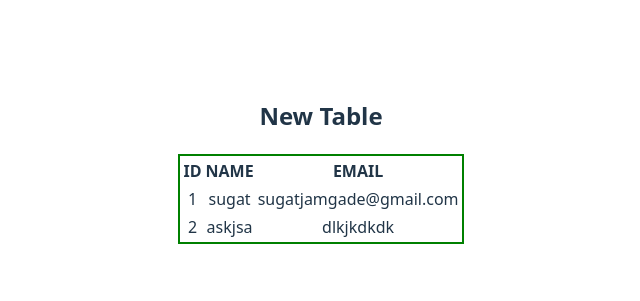
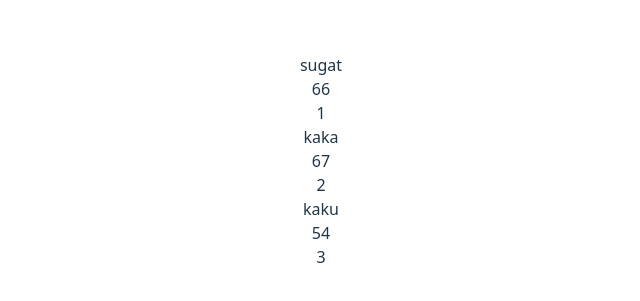
Before and after one commit to sugathub/react-learning, a React (Vite) app: page / in a window 1280 px wide. Shown: the part 239-540 px from the top of the page, without its empty margins (319-959 px from the left). Built offline with nearby package versions, Linux system fonts and the light colour scheme.

Commit message:
Fix JSX map rendering by wrapping expression in curly braces

```diff
--- a/src/App.jsx
+++ b/src/App.jsx
@@ -1,15 +1,47 @@
 
 import './App.css'
-import { Table } from './Table'
+import User from './User'
+
 
 
 
 function App() {
 
+  const student = [
+    {
+      id: 1,
+     name: "sugat",
+      age: 66,
+
+
+    },
+    {
+      id: 2,
+       name: "kaka",
+      age: 67,
+
+    },
+    {
+      id: 3,
+      name: "kaku",
+      age: 54,
+
+    }
+  ]
+
   return (
     <>
 
-<Table />
+{
+
+student.map((user) =>(
+      <div key={user.id}>
+        <User name={user} age={user.age} id={user.id} />
+      </div>
+      ))
+
+}
+
 
     </>
   )
--- a/src/Table.jsx
+++ /dev/null
@@ -1,61 +0,0 @@
-import React from 'react'
-
-export const Table = () => {
-
-    const student =[
-        {   id:1,
-            name:"sugat",
-            email:"sugatjamgade@gmail.com",
-
-        },
-        {
-            id:2,
-            name:"askjsa",
-            email:"dlkjkdkdk",
-        }
-    ]
-
-
-
-    return (
-        <>
-
-        <h2>New Table</h2>
-        <table style={{border:"2px solid green"}}>
-            <thead>
-                <tr>
-                    <th>ID</th>
-                    <th>NAME</th>
-                    <th>EMAIL</th>
-                </tr>
-
-            </thead>
-            <tbody>
-               {
-                student.map((item)=>(                    <tr key={item.id}>
-                        <td>{item.id}</td>
-                        <td>{item.name}</td>
-                        <td>{item.email}</td>
-                    </tr>
-                ))
-               }
-
-
-            </tbody>
-        </table>
-
-
-
-
-
-
-
-
-
-
-
-
-
-        </>
-    )
-}
--- /dev/null
+++ b/src/User.jsx
@@ -0,0 +1,15 @@
+import React from 'react'
+
+const User = ({name,age,id}) => {
+  return (
+    <>{name.name}
+  <br />
+    {age}
+ <br />
+    {id}
+
+    </>
+  )
+}
+
+export default User
```
Also changed, not shown: src/RedioBox.jsx (deleted, +0 -28 lines).
